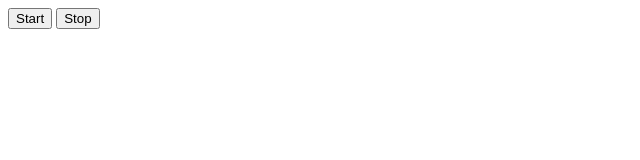
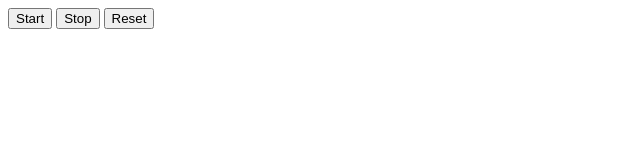
Before and after one commit to Fraser-Chapman/Monkey, a plain HTML site: page index.html in a window 1280 px wide. Shown: the whole page, without its empty margins (0-640 px from the left). Drawn offline with Linux system fonts and the light colour scheme.

Commit message:
add reset functionality to reset generated text

```diff
--- a/index.html
+++ b/index.html
@@ -9,6 +9,7 @@
         <section>
             <button onclick="startTyping()">Start</button>
             <button onclick="stopTyping()">Stop</button>
+            <button onclick="reset()">Reset</button>
         </section>
         <section>
             <label id="monkey-output"></label>
--- a/js/infinite-text.js
+++ b/js/infinite-text.js
@@ -13,8 +13,14 @@ function stopTyping() {
     clearInterval(intervalId);
 }
 
+function reset() {
+    monkeyTyping = false;
+    intervalId = undefined;
+    document.getElementById('monkey-output').innerHTML = '';
+}
+
 function appendCharToOutput(char) {
-    document.getElementById("monkey-output").innerHTML += char;
+    document.getElementById('monkey-output').innerHTML += char;
 }
 
 function getRandomChar() {
```
